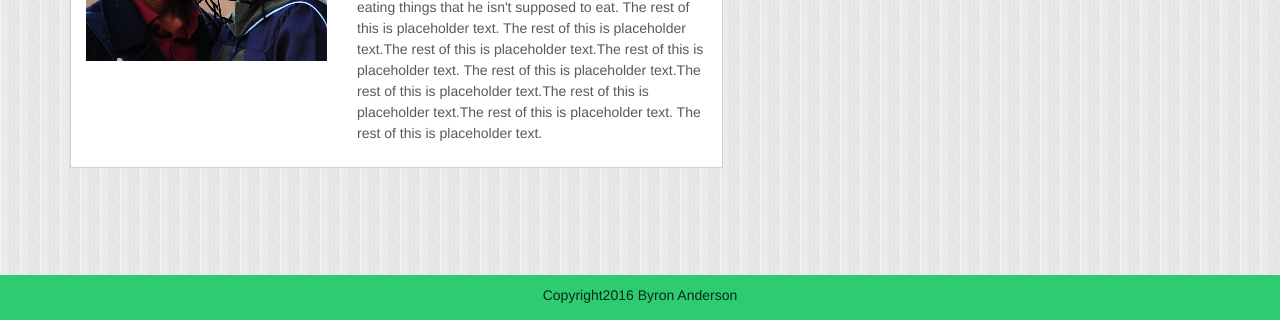
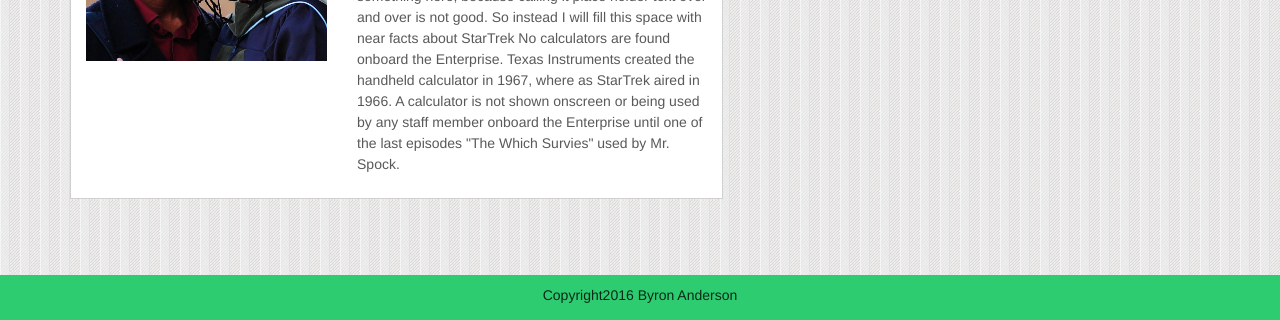
Before and after one commit to Clearkeyboard/Bootstrap-Portfolio, a plain HTML site: page index.html in a window 1280 px wide. Shown: the part 480-800 px from the top of the page. Drawn offline with Linux system fonts and the light colour scheme.

Commit message:
Texxt Adjustments

```diff
--- a/assets/style.css
+++ b/assets/style.css
@@ -54,6 +54,11 @@ textarea{
 	font-kerning: normal;
 	color: #595959;
     margin-top: 5%;
+}
+#abouttext2{
+	line-height: 150%;
+	font-kerning: normal;
+	color: #595959;
 }
 #ConnectWithMe{
 	border-style: solid;
--- a/index.html
+++ b/index.html
@@ -46,12 +46,11 @@
 							<p class="col-sm-7 col-xs-12" id="abouttext">
 								I'm a laid back guy who loves video games and animals! My favorite game is Chrono Trigger for the SNES. I also own about 6 bicycles. Most of my time is spent on my computer or inside some electronic.
 							</p>
-
-							<p class="col-sm-7" id="abouttext">
+							<p class="col-sm-7" id="abouttext2">
 								My dog's name is Wagner. He is super goofy. He preffers to spend his time rolling around on the floor or eating things that he isn't supposed to eat.
-								The rest of this is placeholder text. The rest of this is placeholder text.The rest of this is placeholder text.The rest of this is placeholder text.
-								The rest of this is placeholder text.The rest of this is placeholder text.The rest of this is placeholder text.The rest of this is placeholder text.
-								The rest of this is placeholder text.
+								I have to put something here, because calling it place holder text over and over is not good. So instead I will fill this space with near facts about StarTrek
+                No calculators are found onboard the Enterprise. Texas Instruments created the handheld calculator in 1967, where as StarTrek aired in 1966. A calculator is not shown
+                onscreen or being used by any staff member onboard the Enterprise until one of the last episodes "The Which Survies" used by Mr. Spock.
 							</p>
 				</section>
                 </div>
```
